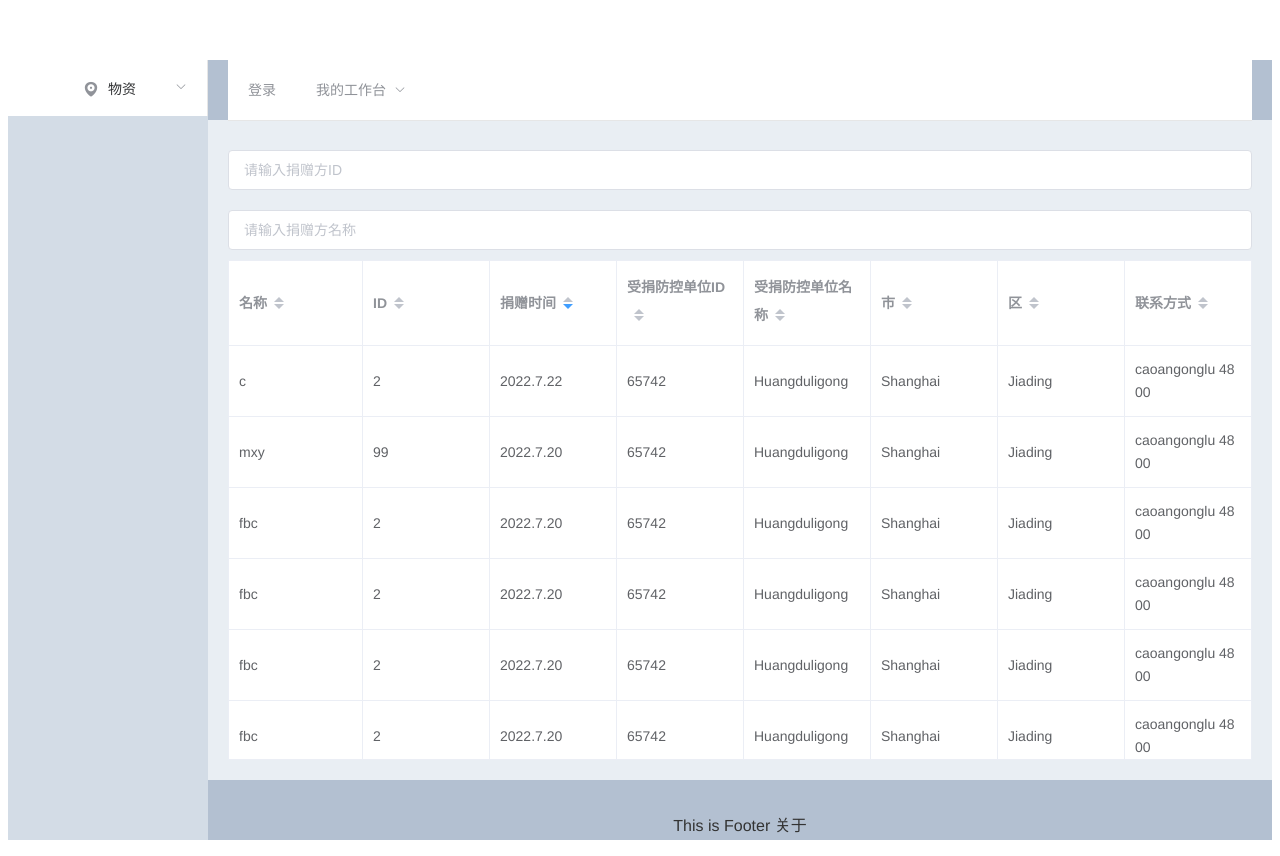
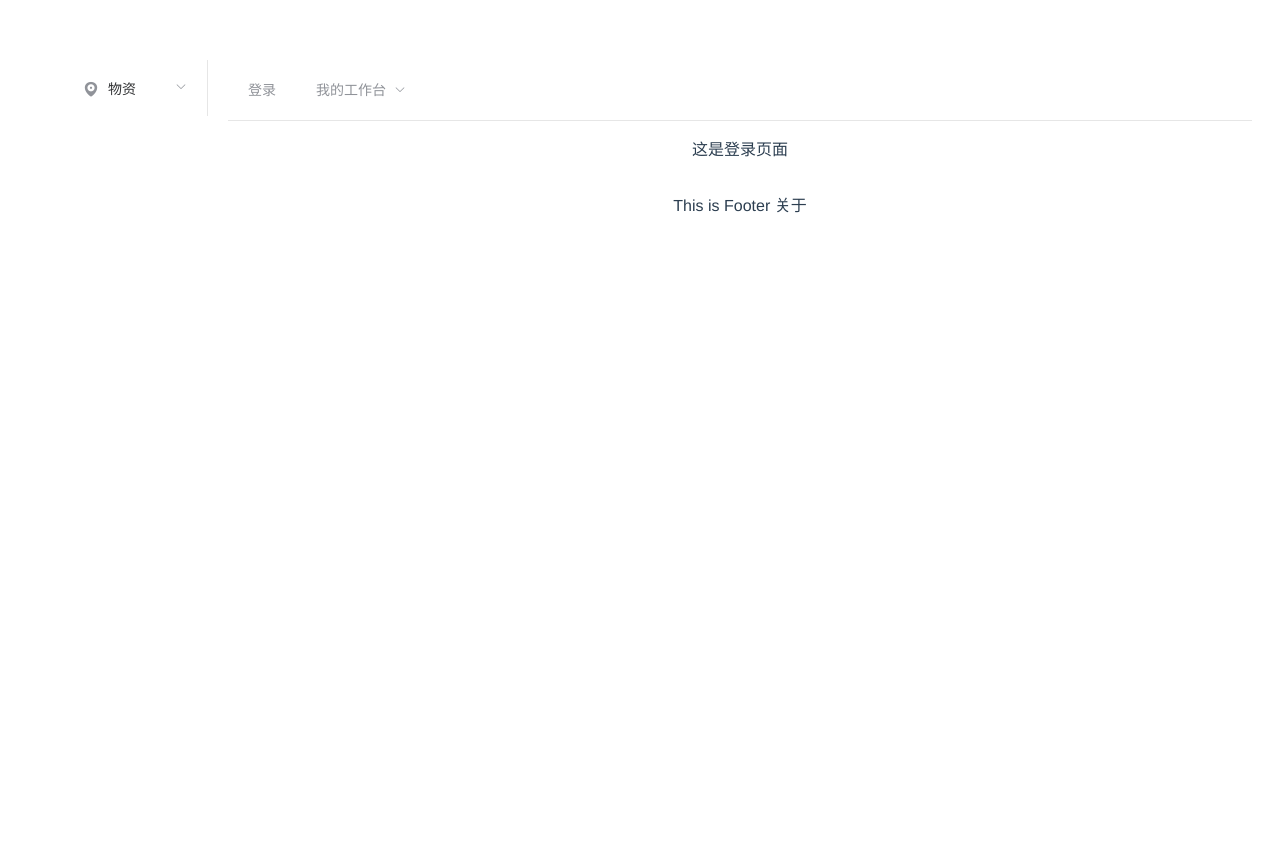
Before and after one commit to KKKA404/DB_Design_Project, a Vue app: page / in a window 1280 px wide. After the commit the page ends 800 px from the top, so only its background shows below. Built offline with nearby package versions, Linux system fonts and the light colour scheme.

Commit message:
init router

```diff
--- a/package.json
+++ b/package.json
@@ -10,7 +10,8 @@
   "dependencies": {
     "core-js": "^3.8.3",
     "element-ui": "^2.15.9",
-    "vue": "^2.6.14"
+    "vue": "^2.6.14",
+    "vue-router": "^3.5.4"
   },
   "devDependencies": {
     "@babel/core": "^7.12.16",
--- a/src/App.vue
+++ b/src/App.vue
@@ -1,20 +1,23 @@
 <template>
   <div id="app">
-    <CheckDonationRecord />
+    <el-container>
+      <el-aside width="200px"><SideBar></SideBar></el-aside>
+      <el-container>
+        <el-header><NavBar></NavBar></el-header>
+        <router-view />
+        <el-footer><BottomFooter></BottomFooter></el-footer>
+      </el-container>
+    </el-container>
   </div>
 </template>
 
 <script>
-// import HelloWorld from './components/HelloWorld.vue'
-import CheckDonationRecord from './views/CheckDonationRecord.vue'
 
 export default {
-  name: 'App',
+  name: "App",
   components: {
-    // HelloWorld,
-    CheckDonationRecord,
-}
-}
+  },
+};
 </script>
 
 <style>
--- a/src/components/NavBar.vue
+++ b/src/components/NavBar.vue
@@ -1,11 +1,7 @@
 <template>
-  <el-menu
-    :default-active="activeIndex"
-    class="el-menu-demo"
-    mode="horizontal"
-    @select="handleSelect"
-  >
-    <el-menu-item index="1">登录</el-menu-item>
+  <!-- 要点：在el-menu中设router为true，此后该menu中的item会以自身index为路径跳转 -->
+  <el-menu :router="true" default-active="$route.path" mode="horizontal">
+    <el-menu-item index="/">登录</el-menu-item>
     <el-submenu index="2">
       <template slot="title">我的工作台</template>
       <el-menu-item index="2-1">选项1</el-menu-item>
--- a/src/components/SideBar.vue
+++ b/src/components/SideBar.vue
@@ -1,15 +1,21 @@
 <template>
   <el-col>
-    <el-menu default-active="2" class="el-menu-vertical-demo">
-      <el-submenu index="1">
+    <!-- 要点：在el-menu中设router为true，此后该menu中的item会以自身index为路径跳转 -->
+    <el-menu
+      default-active="$route.path"
+      class="el-menu-vertical-demo"
+      router="true"
+    >
+      <el-submenu route>
         <template slot="title">
           <i class="el-icon-location"></i>
           <span>物资</span>
         </template>
         <el-menu-item-group>
-          <template slot="title">捐赠</template>
-          <el-menu-item index="1-1">物资捐赠记录查询</el-menu-item>
-          <el-menu-item index="1-2">选项2</el-menu-item>
+          <el-menu-item index="CheckDonationRecord"
+            >物资捐赠记录查询</el-menu-item
+          >
+          <el-menu-item index="2">选项2</el-menu-item>
         </el-menu-item-group>
       </el-submenu>
     </el-menu>
--- a/src/main.js
+++ b/src/main.js
@@ -2,6 +2,8 @@ import Vue from "vue";
 import App from "./App.vue";
 import ElementUI from "element-ui";
 import "element-ui/lib/theme-chalk/index.css";
+
+import VueRouter from "./router";
 
 import SideBar from "./components/SideBar.vue";
 import BottomFooter from "./components/BottomFooter.vue";
@@ -14,5 +16,6 @@ Vue.config.productionTip = false;
 
 Vue.use(ElementUI);
 new Vue({
+  router: VueRouter,
   render: (h) => h(App),
 }).$mount("#app");
--- /dev/null
+++ b/src/router/index.js
@@ -0,0 +1,21 @@
+import Vue from "vue";
+import VueRouter from 'vue-router'
+
+Vue.use(VueRouter);
+
+// 创建新页面后，在本文件下进行引入即可
+export default new VueRouter({
+  mode: 'history',
+  routes: [
+    {
+      path: '/',
+      name: '登录',
+      component: ()=>import("../views/SystemLogin.vue"),
+    },
+    {
+      path: '/CheckDonationRecord',
+      name: '查询捐赠记录',
+      component: ()=>import("../views/CheckDonationRecord.vue"),
+    },
+  ]
+})
--- a/src/views/CheckDonationRecord.vue
+++ b/src/views/CheckDonationRecord.vue
@@ -1,8 +1,5 @@
 <template>
-  <el-container>
-    <el-aside width="200px"><SideBar></SideBar></el-aside>
-    <el-container>
-      <el-header><NavBar></NavBar></el-header>
+
       <el-main>
         <el-input placeholder="请输入捐赠方ID" v-model="idInput" clearable>
         </el-input>
@@ -40,9 +37,7 @@
           </el-table-column>
         </el-table>
       </el-main>
-      <el-footer><BottomFooter></BottomFooter></el-footer>
-    </el-container>
-  </el-container>
+
 </template>
 
 <script>
--- /dev/null
+++ b/src/views/SystemLogin.vue
@@ -0,0 +1,9 @@
+<template>
+  <p>这是登录页面</p>
+</template>
+
+<script>
+export default {
+  name: 'SystemLogin',
+}
+</script>
```
Also changed, not shown: src/router/router.js (deleted), 1 other file (tests, documents, lock files or other folders).
